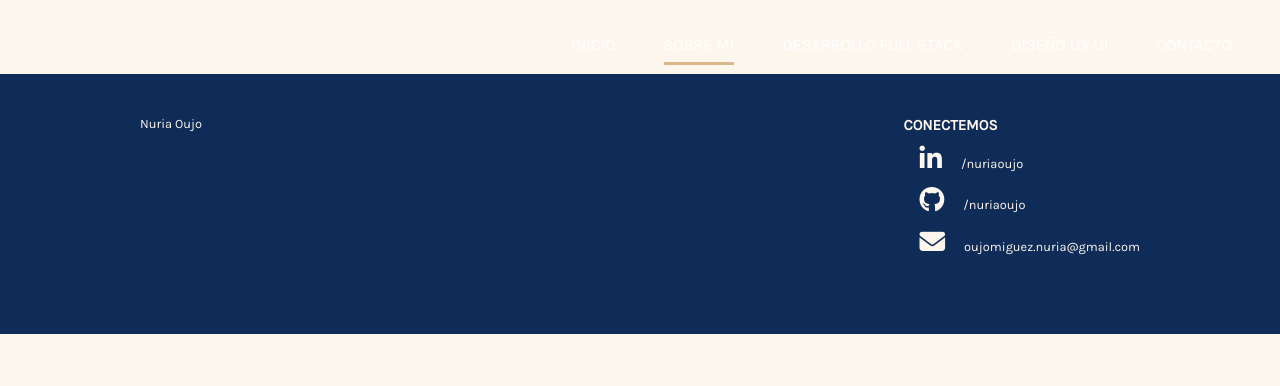
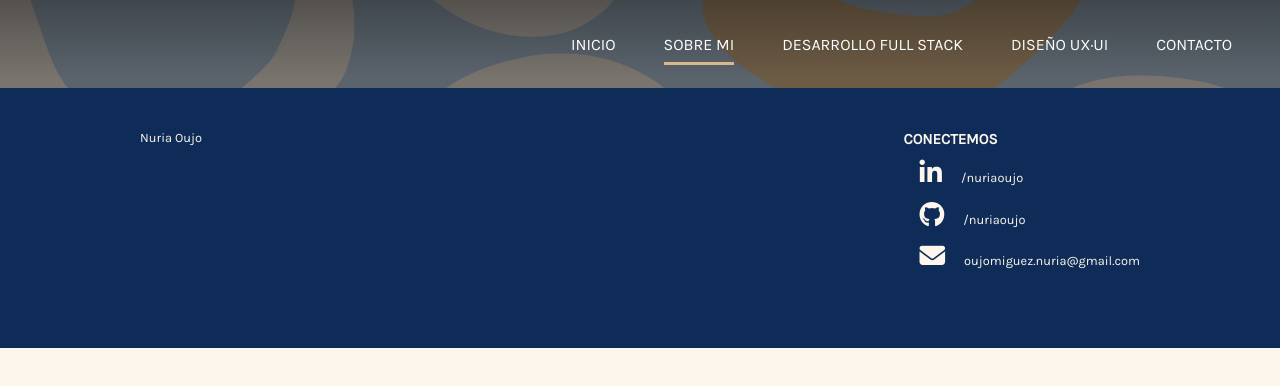
Before and after one commit to nuriaoujo/my-portfolio, a plain HTML site: page dist/about.html in a window 1280 px wide. Drawn offline with Linux system fonts and the light colour scheme.

Commit message:
menu bar modified

```diff
--- a/scss/main.scss
+++ b/scss/main.scss
@@ -94,7 +94,12 @@ img {
     }
 
     &-inner {
-
+        background: linear-gradient(180deg, rgba(0, 0, 0, 0.65) 0%, rgba(0, 0, 0, 0.5) 90%), $bg-image;
+        background-repeat: no-repeat;
+        background-position: 100% 17.5%;
+        background-size: cover;
+        height: 5.5rem;
+        // border-bottom: 3px solid $main-color;
     }
 }
 
```
Also changed, not shown: dist/css/main.css.
